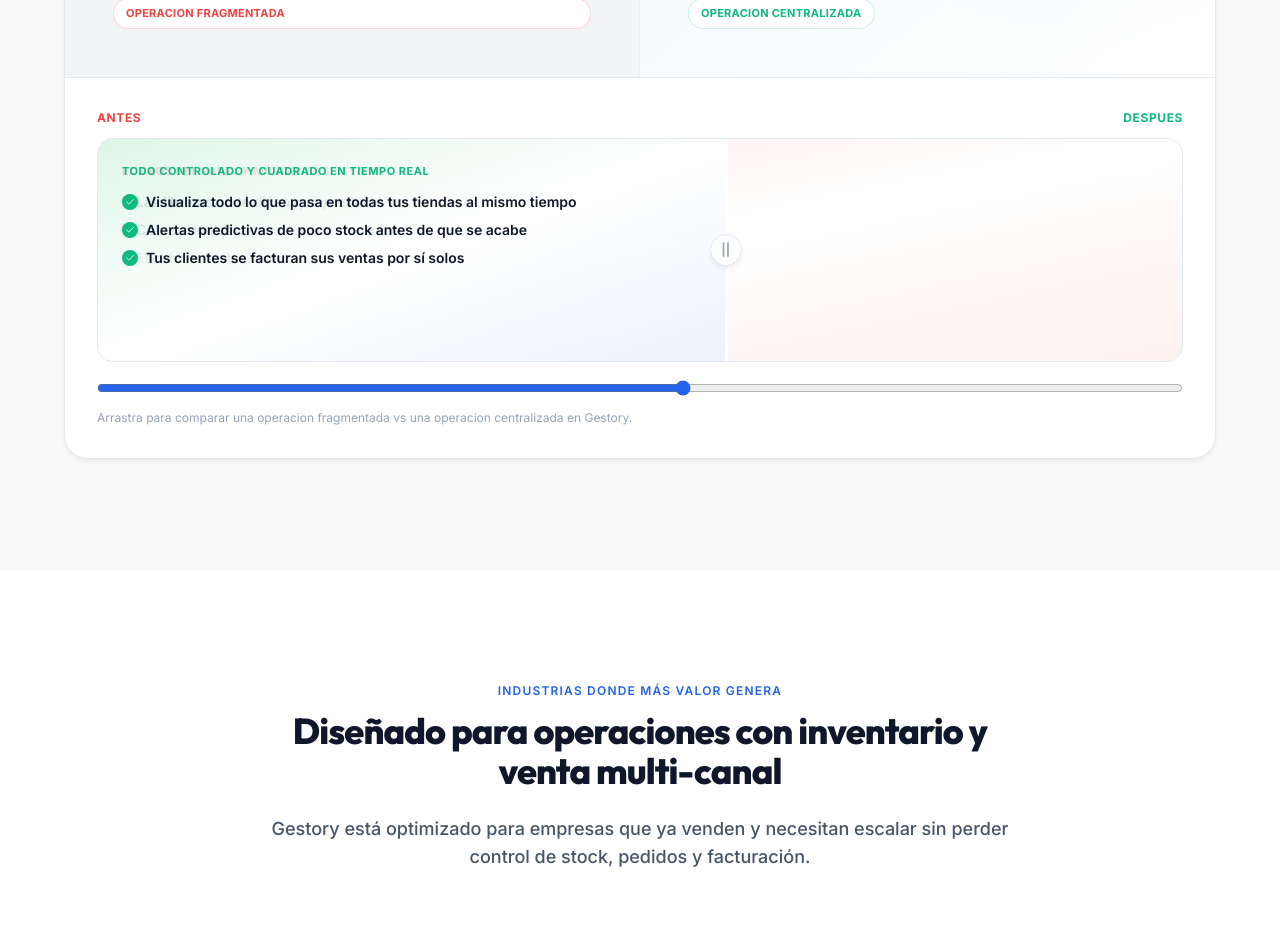
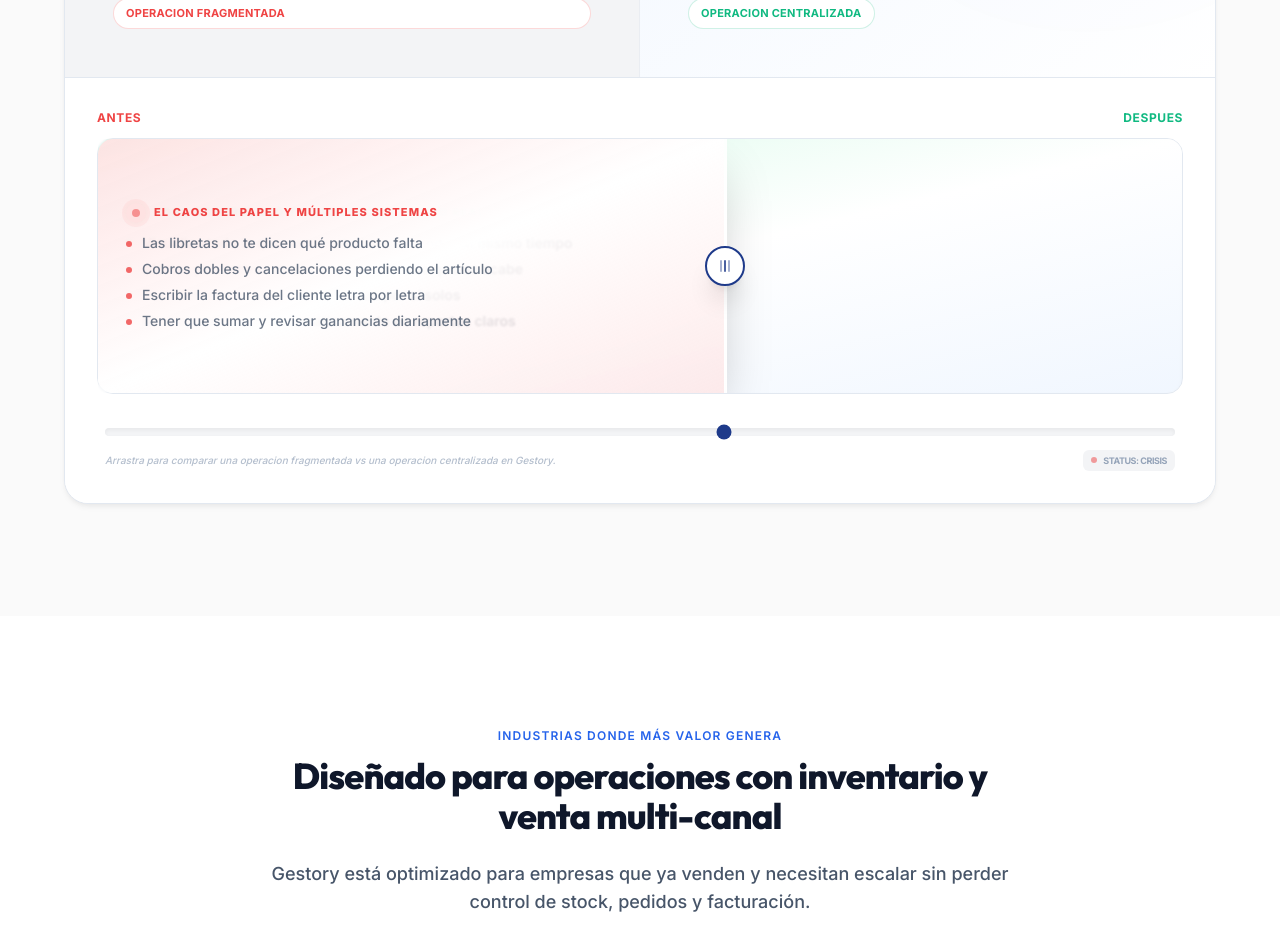
Before and after one commit to Diegolin1/landing, a Next.js app: page / in a window 1280 px wide. Shown: the part 1860-2794 px from the top of the page. Built offline with nearby package versions, Linux system fonts and the light colour scheme.

Commit message:
Cambios de slide bar de 0 - 100%:

```diff
--- a/src/components/gestory/ProblemSolution.tsx
+++ b/src/components/gestory/ProblemSolution.tsx
@@ -111,35 +111,23 @@ export default function ProblemSolution() {
               </span>
             </div>
 
-            <div className="relative h-56 rounded-2xl border border-borderLight overflow-hidden">
-              <div className="absolute inset-0 bg-gradient-to-br from-error-light/80 via-white to-error-light/50 p-5 sm:p-6">
-                <p className="text-[11px] font-bold uppercase tracking-wider text-error mb-3">
-                  {t.problem.problemTitle}
-                </p>
-                <ul className="space-y-2 text-xs sm:text-sm text-textSecondary font-medium">
-                  {t.problem.problemItems.slice(0, 3).map((item) => (
-                    <li key={item} className="flex items-start gap-2">
-                      <span className="mt-1 h-1.5 w-1.5 rounded-full bg-error shrink-0" />
-                      <span>{item}</span>
-                    </li>
-                  ))}
-                </ul>
-              </div>
-
-              <div
-                className="absolute inset-y-0 left-0 overflow-hidden border-r-2 border-white/80"
-                style={{ width: `${comparison}%` }}
-              >
-                <div className="h-full min-w-full bg-gradient-to-br from-success-light/70 via-white to-primary-light/50 p-5 sm:p-6">
-                  <p className="text-[11px] font-bold uppercase tracking-wider text-success mb-3">
-                    {t.problem.solutionTitle}
-                  </p>
-                  <ul className="space-y-2 text-xs sm:text-sm text-textPrimary font-semibold">
-                    {t.problem.solutionItems.slice(0, 3).map((item) => (
-                      <li key={item} className="flex items-start gap-2">
-                        <span className="mt-0.5 inline-flex h-4 w-4 items-center justify-center rounded-full bg-success text-white shrink-0">
-                          <Check className="h-2.5 w-2.5" />
-                        </span>
+            <div className="relative h-64 sm:h-64 rounded-2xl border border-borderLight overflow-hidden shadow-inner bg-white">
+              {/* LAYER 1 (Bottom): The "After" state (Solution) */}
+              {/* This is what is revealed as the slider moves right to left (increasing the Solution area) */}
+              <div className="absolute inset-0 bg-gradient-to-br from-success-light/90 via-white to-primary-light/40 p-6 sm:p-7 flex flex-col justify-center">
+                <div className="relative z-0">
+                  <div className="flex items-center gap-2 mb-3">
+                    <span className="flex h-5 w-5 items-center justify-center rounded-full bg-success text-white shadow-sm ring-4 ring-success/10">
+                      <Check className="h-3 w-3" />
+                    </span>
+                    <p className="text-[11px] font-extrabold uppercase tracking-widest text-success">
+                      {t.problem.solutionTitle}
+                    </p>
+                  </div>
+                  <ul className="space-y-2.5 text-xs sm:text-[14px] text-textPrimary font-semibold">
+                    {t.problem.solutionItems.slice(0, 4).map((item) => (
+                      <li key={item} className="flex items-start gap-2.5 drop-shadow-sm">
+                        <span className="mt-1 h-1.5 w-1.5 rounded-full bg-success/60 shrink-0" />
                         <span>{item}</span>
                       </li>
                     ))}
@@ -147,27 +135,68 @@ export default function ProblemSolution() {
                 </div>
               </div>
 
+              {/* LAYER 2 (Top Overlay): The "Before" state (Problem) */}
+              {/* As comparison% increases, this layer covers the Solution from the left */}
               <div
-                className="absolute top-0 bottom-0 w-0.5 bg-white/90 pointer-events-none"
-                style={{ left: `calc(${comparison}% - 1px)` }}
+                className="absolute inset-y-0 left-0 overflow-hidden border-r-[3px] border-white/90 z-10 shadow-2xl transition-all duration-75 ease-out"
+                style={{ width: `${comparison}%` }}
               >
-                <div className="absolute top-1/2 -translate-y-1/2 -translate-x-1/2 h-8 w-8 rounded-full bg-white border border-borderLight shadow-card flex items-center justify-center text-textMuted text-xs font-bold">
-                  ||
+                <div className="h-full min-w-full bg-gradient-to-br from-error-light/95 via-white to-error-light/70 p-6 sm:p-7 flex flex-col justify-center backdrop-blur-[1px]">
+                  <div className="flex items-center gap-2 mb-3">
+                    <span className="flex h-5 w-5 items-center justify-center rounded-full bg-error-light items-center justify-center ring-4 ring-error/5">
+                      <div className="h-2 w-2 bg-error rounded-full animate-pulse" />
+                    </span>
+                    <p className="text-[11px] font-extrabold uppercase tracking-widest text-error">
+                      {t.problem.problemTitle}
+                    </p>
+                  </div>
+                  <ul className="space-y-2.5 text-xs sm:text-[14px] text-textSecondary font-medium">
+                    {t.problem.problemItems.slice(0, 4).map((item) => (
+                      <li key={item} className="flex items-start gap-2.5 opacity-80">
+                        <span className="mt-1.5 h-1.5 w-1.5 rounded-full bg-error shrink-0" />
+                        <span>{item}</span>
+                      </li>
+                    ))}
+                  </ul>
+                </div>
+              </div>
+
+              {/* SLIDER HANDLE INDICATOR */}
+              <div
+                className="absolute top-0 bottom-0 pointer-events-none z-20 group"
+                style={{ left: `calc(${comparison}% - 1.5px)` }}
+              >
+                <div className="absolute top-1/2 left-1/2 -translate-y-1/2 -translate-x-1/2 h-10 w-10 rounded-full bg-white border-2 border-primary shadow-xl flex items-center justify-center text-primary group-hover:scale-110 transition-transform">
+                  <div className="flex gap-0.5">
+                    <div className="h-3 w-0.5 bg-primary/40 rounded-full" />
+                    <div className="h-3 w-0.5 bg-primary/80 rounded-full" />
+                    <div className="h-3 w-0.5 bg-primary/40 rounded-full" />
+                  </div>
                 </div>
               </div>
             </div>
 
-            <div className="mt-4">
+            <div className="mt-6 px-2">
               <input
                 type="range"
-                min={18}
-                max={92}
+                min={0}
+                max={100}
                 value={comparison}
                 onChange={(event) => setComparison(Number(event.target.value))}
-                className="w-full accent-accent"
+                className="w-full h-2 bg-surface-muted rounded-lg appearance-none cursor-pointer accent-primary hover:accent-primary-dark transition-all shadow-inner"
                 aria-label={isEs ? "Comparador antes y despues" : "Before and after comparison"}
               />
-              <p className="text-xs text-textMuted mt-2">{sliderCopy.hint}</p>
+              <div className="flex justify-between items-center mt-2">
+                <p className="text-[10px] text-textMuted font-medium italic opacity-70">
+                  {sliderCopy.hint}
+                </p>
+                <div className="flex items-center gap-1.5 p-1 bg-surface-muted rounded-md px-2">
+                  <div className={`h-1.5 w-1.5 rounded-full ${comparison > 50 ? 'bg-error animate-pulse' : 'bg-success'}`} />
+                  <span className="text-[9px] font-bold uppercase tracking-tighter text-textMuted">
+                    {comparison > 50 ? 'Status: Crisis' : 'Status: Gestory'}
+                  </span>
+                </div>
+              </div>
             </div>
           </div>
         </div>
```
